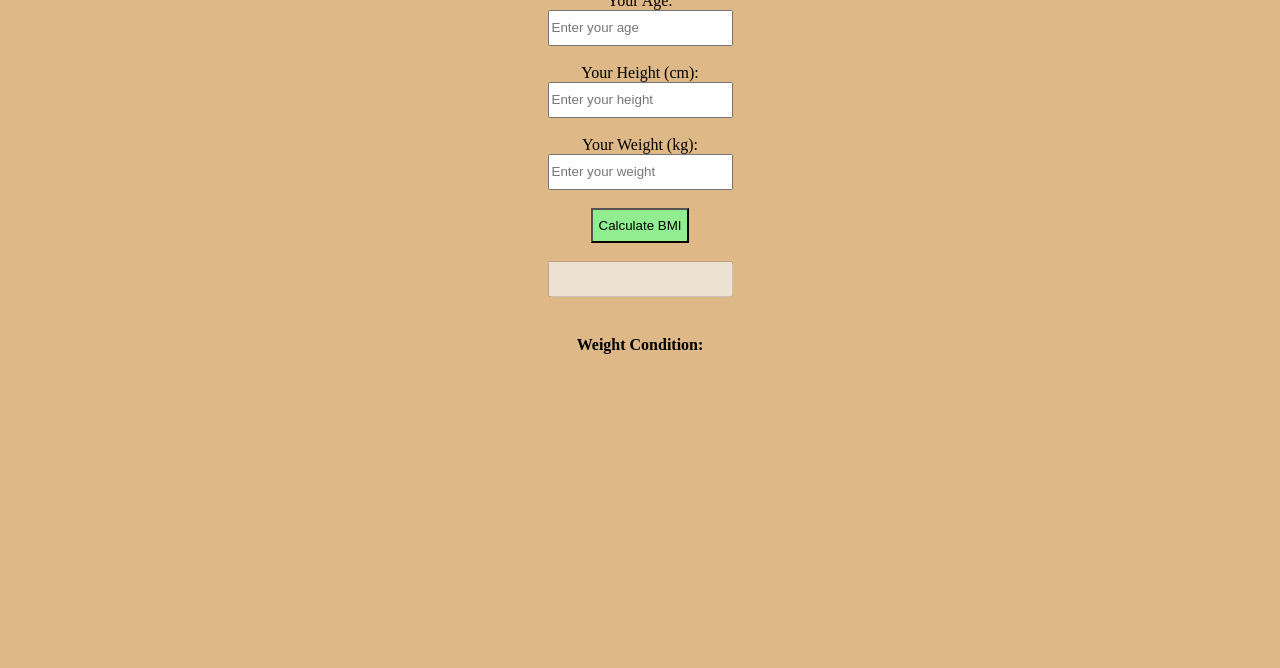
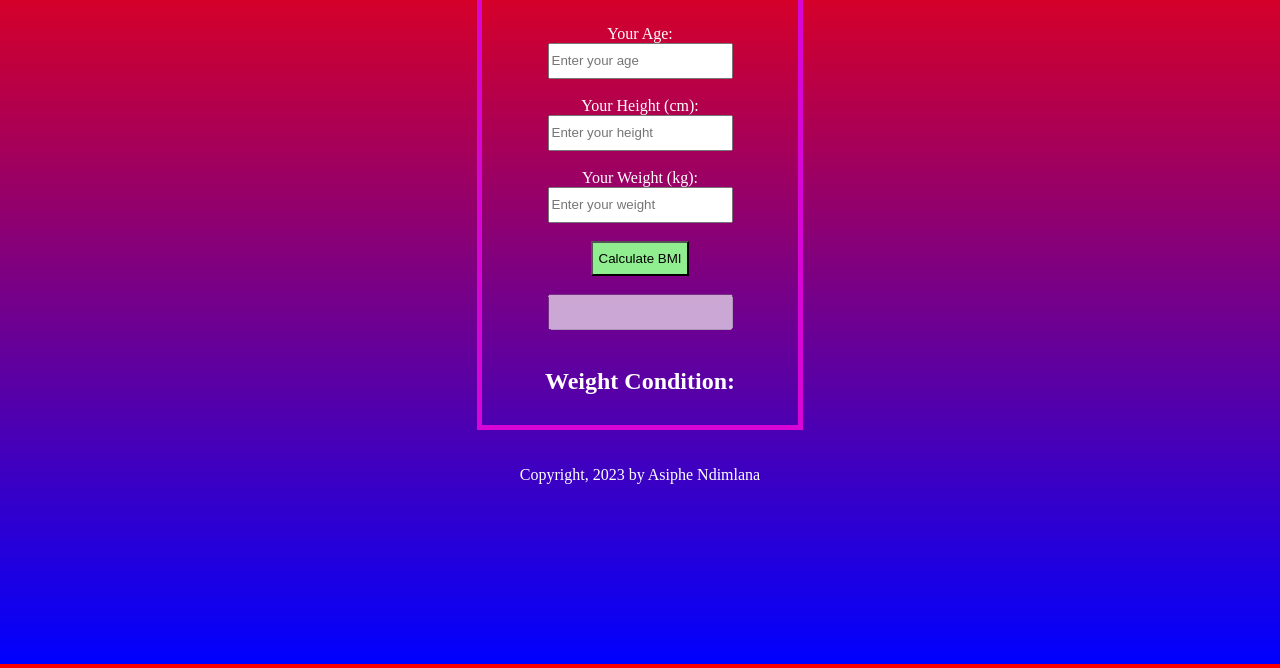
Before and after one commit to Asiphe04/BMI_Calculator, a plain HTML site: page index.html in a window 1280 px wide. Shown: the part 132-800 px from the top of the page. Drawn offline with Linux system fonts and the light colour scheme.

Commit message:
done_styling

```diff
--- a/index.html
+++ b/index.html
@@ -8,10 +8,13 @@
     <title>BMI Calculator</title>
   </head>
   <body>
+    <br />
+
     <div class="container">
+      <br />
       <h1>BMI CALCULATOR</h1>
       <br />
-      <br />
+
       Your Age:
       <br />
       <input
@@ -48,11 +51,17 @@
       <input disabled type="text" class="input" id="bmi-result" />
       <br />
       <br />
-      <h4 class="info-text">
+      <h2 class="info-text">
         Weight Condition:
         <div id="weight-condition"></div>
-      </h4>
+      </h2>
     </div>
+    <br />
+    <br />
+
+    <footer>Copyright, 2023 by Asiphe Ndimlana</footer>
+    <br />
+
     <script src="/code.js"></script>
   </body>
 </html>
--- a/style.css
+++ b/style.css
@@ -1,9 +1,11 @@
 body {
-  background-color: burlywood;
+  background: linear-gradient(red, blue);
   text-align: center;
   display: flex;
   flex-direction: column;
   align-items: center;
+  color: white;
+  min-height: 97.5vh;
 }
 input {
   height: 30px;
@@ -16,5 +18,15 @@ button:hover {
   background-color: green;
 }
 #weight-condition {
-  color: blue;
+  color: white;
 }
+footer {
+  color: white;
+}
+h2 {
+  color: white;
+}
+.container {
+  padding: 10px;
+  border: 5px solid rgb(215, 6, 215);
+}
```
